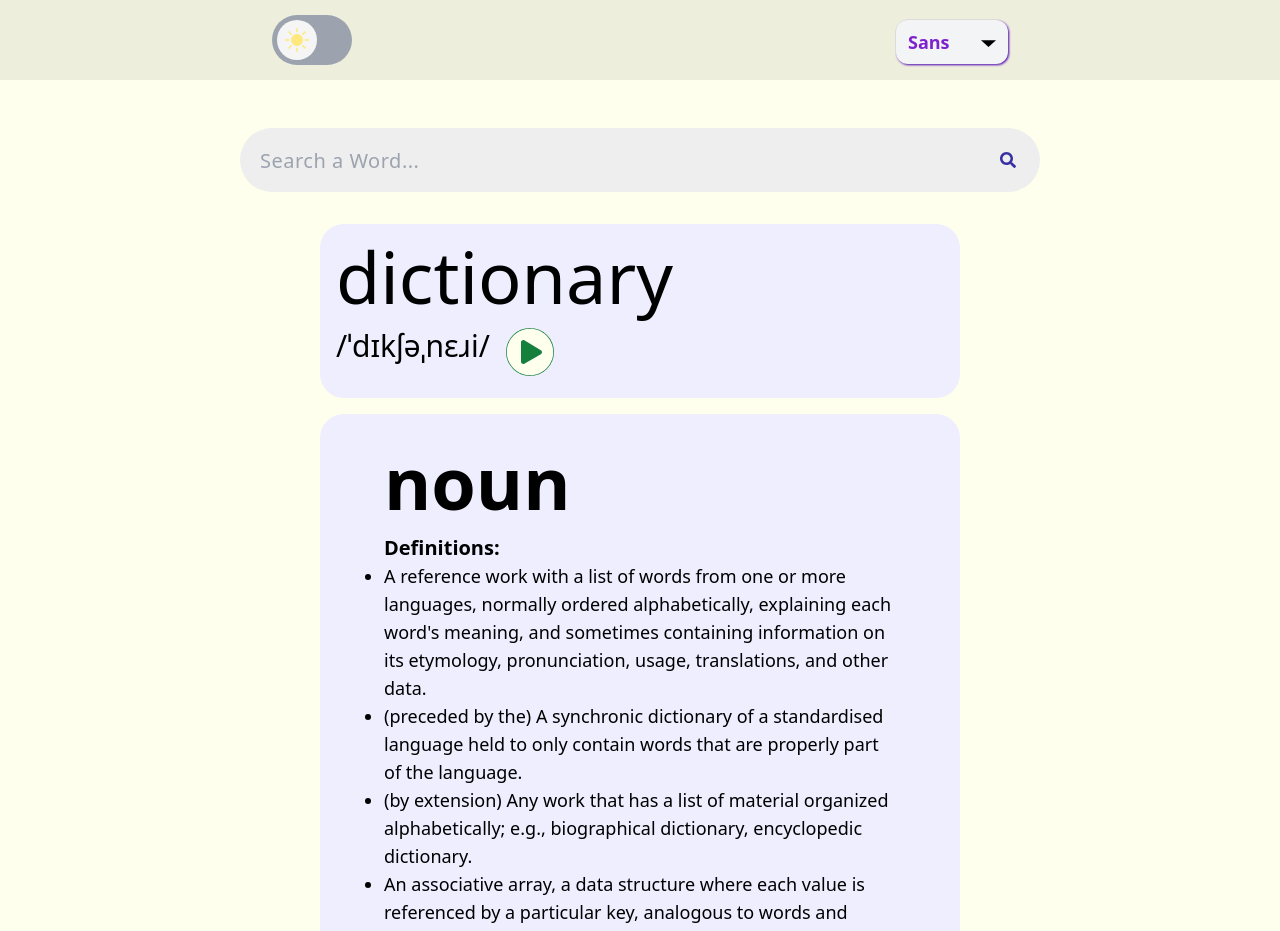
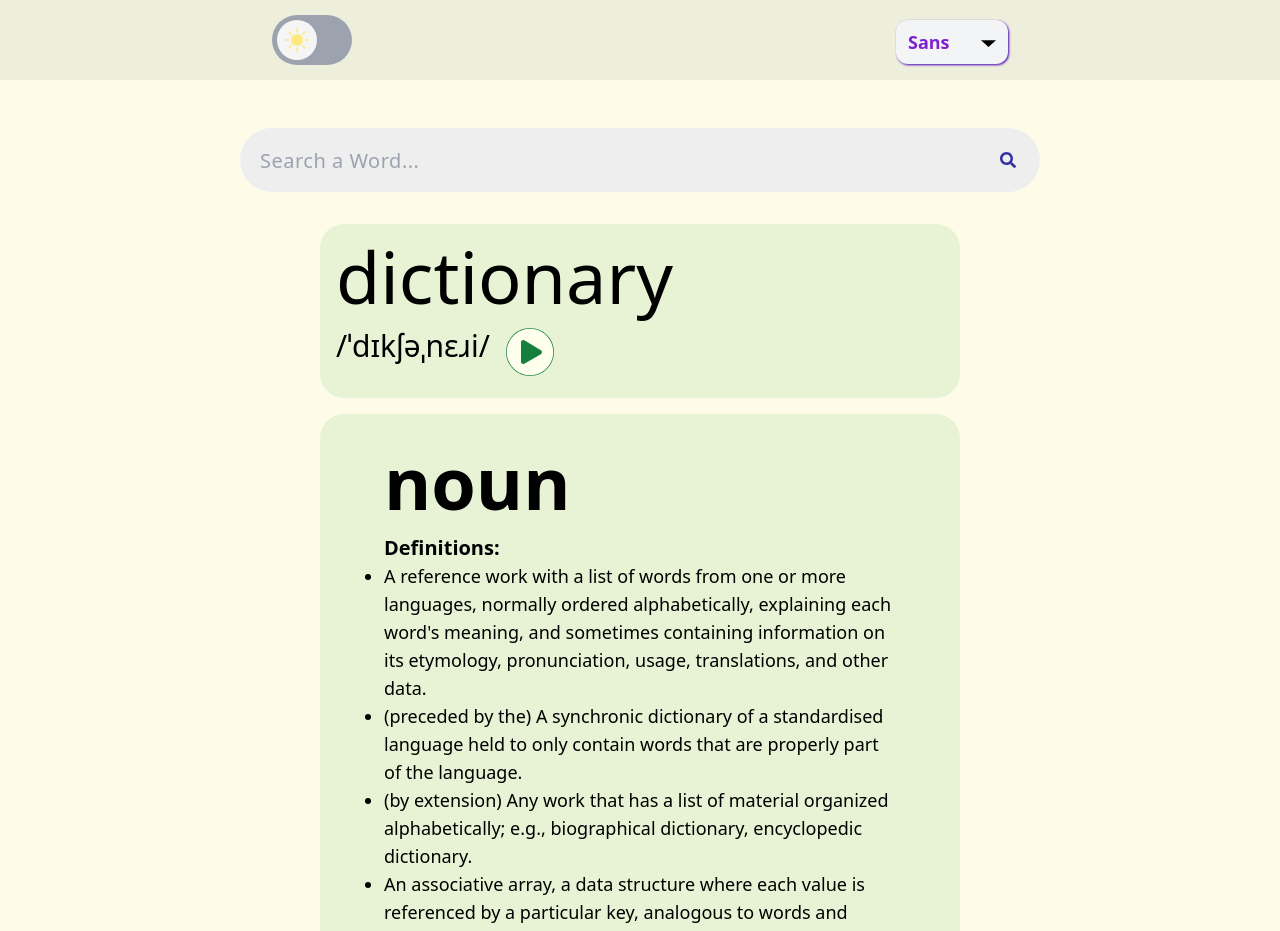
Before and after one commit to legend7bot/worzila-lite, a React (Vite) app: page / in a window 1280 px wide. Shown: the top 931 px of the page. Built offline with nearby package versions, Linux system fonts and the light colour scheme.

Commit message:
ui-pallete-modification

```diff
--- a/src/App.tsx
+++ b/src/App.tsx
@@ -33,7 +33,7 @@ const App: React.FC = () => {
   return (
     <div
       className={`${
-        darkMode ? 'dark bg-[#16213E]' : 'bg-[#ffffee]'
+        darkMode ? 'dark bg-[#16213E]' : 'bg-[#fefbe9]'
       } h-full w-full fnt-${font} min-h-[100vh] overflow-x-hidden`}>
       <AppBar
         darkMode={darkMode}
--- a/src/components/Dictionary.tsx
+++ b/src/components/Dictionary.tsx
@@ -59,7 +59,7 @@ const Dictionary: React.FC = () => {
 
       {/* Loading */}
       {state.loading && (
-        <div className="mt-4 flex w-[90vw] flex-col overflow-hidden rounded-3xl bg-[#eeeeff] p-4 dark:bg-[#0F3460] dark:text-[#eeeeff] sm:w-[80vw] md:w-[40rem]">
+        <div className="mt-4 flex w-[90vw] flex-col overflow-hidden rounded-3xl bg-[#e8f3d6] p-4 dark:bg-[#0F3460] dark:text-[#eeeeff] sm:w-[80vw] md:w-[40rem]">
           <div className="mb-4 flex break-words text-6xl md:text-7xl">Loading...</div>
         </div>
       )}
--- a/src/components/elements/Dictionary/DictionaryData.tsx
+++ b/src/components/elements/Dictionary/DictionaryData.tsx
@@ -21,7 +21,7 @@ const DictionaryData: React.FC<DictionaryDataProps> = ({ data }) => {
             className="my-4 h-full w-full rounded-3xl"
             key={index}>
             {/* Word Introduction */}
-            <div className="mt-4 flex w-[90vw] flex-col overflow-hidden rounded-3xl bg-[#eeeeff] p-4 dark:bg-[#0F3460] dark:text-[#eeeeff] sm:w-[80vw] md:w-[40rem]">
+            <div className="mt-4 flex w-[90vw] flex-col overflow-hidden rounded-3xl bg-[#e8f3d6] p-4 dark:bg-[#0F3460] dark:text-[#eeeeff] sm:w-[80vw] md:w-[40rem]">
               <h1 className="mb-4 break-words text-5xl lg:text-7xl">{item.word}</h1>
               <div className="flex w-full">
                 <h2 className="mr-4 text-3xl">
--- a/src/components/elements/Dictionary/DictionaryPos.tsx
+++ b/src/components/elements/Dictionary/DictionaryPos.tsx
@@ -10,7 +10,7 @@ const DictionaryPos: React.FC<DictionaryPosProps> = (props) => {
   if (!meaning) return <div>Loading...</div>;
 
   return (
-    <div className="min-h-80 mt-4 flex w-[90vw] flex-col overflow-hidden rounded-3xl bg-[#eeeeff] py-8 px-16 dark:bg-[#0F3460] dark:text-[#eeeeff] sm:w-[80vw] md:w-[40rem]">
+    <div className="min-h-80 mt-4 flex w-[90vw] flex-col overflow-hidden rounded-3xl bg-[#e8f3d6] py-8 px-16 dark:bg-[#0F3460] dark:text-[#eeeeff] sm:w-[80vw] md:w-[40rem]">
       <h1 className="mb-4 break-words text-5xl font-bold sm:text-6xl lg:text-7xl">
         {meaning.partOfSpeech}
       </h1>
```
